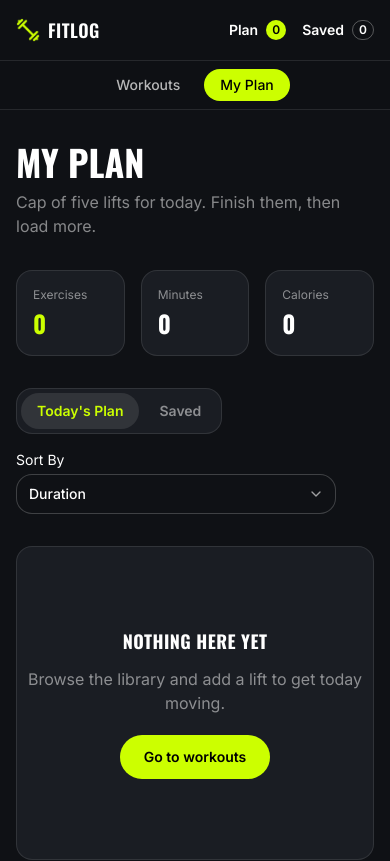
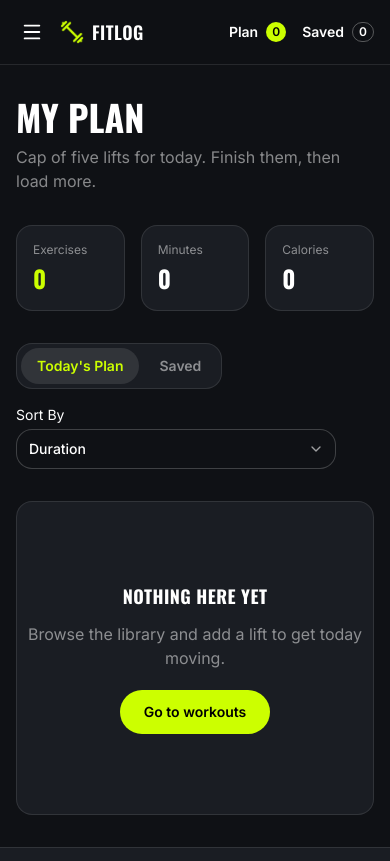
Before and after one commit to SamaunRezvi/assignment_six, a Next.js app: page /my-plan in a window 390 px wide. Shown: the top 861 px of the page. Built offline with nearby package versions, Linux system fonts and the light colour scheme.

Commit message:
Add mobile hamburger menu and remove em-dash styling from headings

```diff
--- a/app/layout.tsx
+++ b/app/layout.tsx
@@ -18,7 +18,7 @@ const inter = Inter({
 });
 
 export const metadata: Metadata = {
-  title: "FitLog — Workout Library",
+  title: "FitLog | Workout Library",
   description:
     "FitLog is a dark, no-nonsense gym companion: pick a lift, lock it into today's plan, and watch the week's work add up.",
 };
--- a/app/not-found.tsx
+++ b/app/not-found.tsx
@@ -8,7 +8,7 @@ export default function NotFound() {
         <Dumbbell size={56} className="text-[var(--accent)]" strokeWidth={1.5} />
       </div>
       <h1 className="mt-8 font-display text-2xl font-bold uppercase sm:text-3xl">
-        404 — Missed That Lift
+        404: Page Not Found
       </h1>
       <p className="mt-4 text-white/50">
         The page you were looking for isn&apos;t in the library. Head back to
--- a/components/Navbar.tsx
+++ b/components/Navbar.tsx
@@ -1,8 +1,10 @@
 "use client";
 
+import { useState } from "react";
 import Image from "next/image";
 import Link from "next/link";
 import { usePathname } from "next/navigation";
+import { Menu, X } from "lucide-react";
 import { usePlan } from "@/context/PlanContext";
 
 const links = [
@@ -13,16 +15,26 @@ const links = [
 export default function Navbar() {
   const pathname = usePathname();
   const { plan, saved } = usePlan();
+  const [open, setOpen] = useState(false);
 
   return (
     <header className="sticky top-0 z-50 border-b border-white/10 bg-[#0f1115]/95 backdrop-blur">
       <div className="mx-auto flex max-w-6xl items-center justify-between px-4 py-4">
+        <div className="flex items-center gap-3">
+          <button
+            onClick={() => setOpen((prev) => !prev)}
+            aria-label="Toggle menu"
+            className="flex h-8 w-8 items-center justify-center text-white sm:hidden"
+          >
+            {open ? <X size={22} /> : <Menu size={22} />}
+          </button>
           <Link href="/" className="flex items-center gap-2">
             <Image src="/logo.png" alt="FitLog logo" width={24} height={24} />
             <span className="font-display text-lg font-semibold tracking-wide">
               FITLOG
             </span>
           </Link>
+        </div>
 
         <nav className="hidden items-center gap-2 sm:flex">
           {links.map((link) => {
@@ -59,14 +71,16 @@ export default function Navbar() {
         </div>
       </div>
 
-      <nav className="flex items-center justify-center gap-2 border-t border-white/10 py-2 sm:hidden">
+      {open && (
+        <nav className="flex flex-col gap-1 border-t border-white/10 px-4 py-3 sm:hidden">
           {links.map((link) => {
             const isActive = pathname === link.href;
             return (
               <Link
                 key={link.href}
                 href={link.href}
-              className={`rounded-full px-4 py-1.5 text-sm font-medium transition-colors ${
+                onClick={() => setOpen(false)}
+                className={`rounded-2xl px-4 py-2 text-sm font-medium transition-colors ${
                   isActive
                     ? "bg-[var(--accent)] text-black"
                     : "text-white/70 hover:text-white"
@@ -77,6 +91,7 @@ export default function Navbar() {
             );
           })}
         </nav>
+      )}
     </header>
   );
 }
```
Lines whose indentation alone changed are shown as unchanged.
